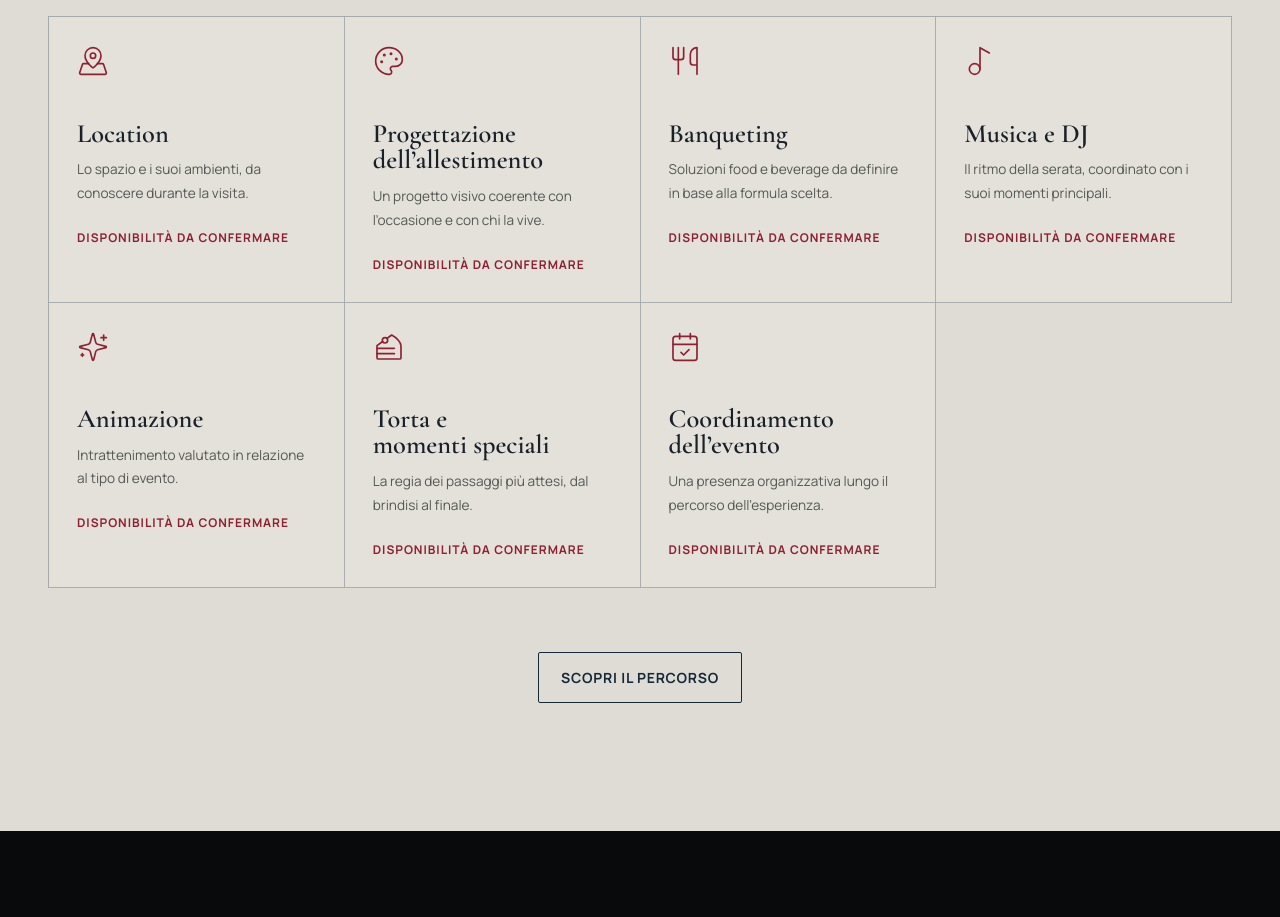
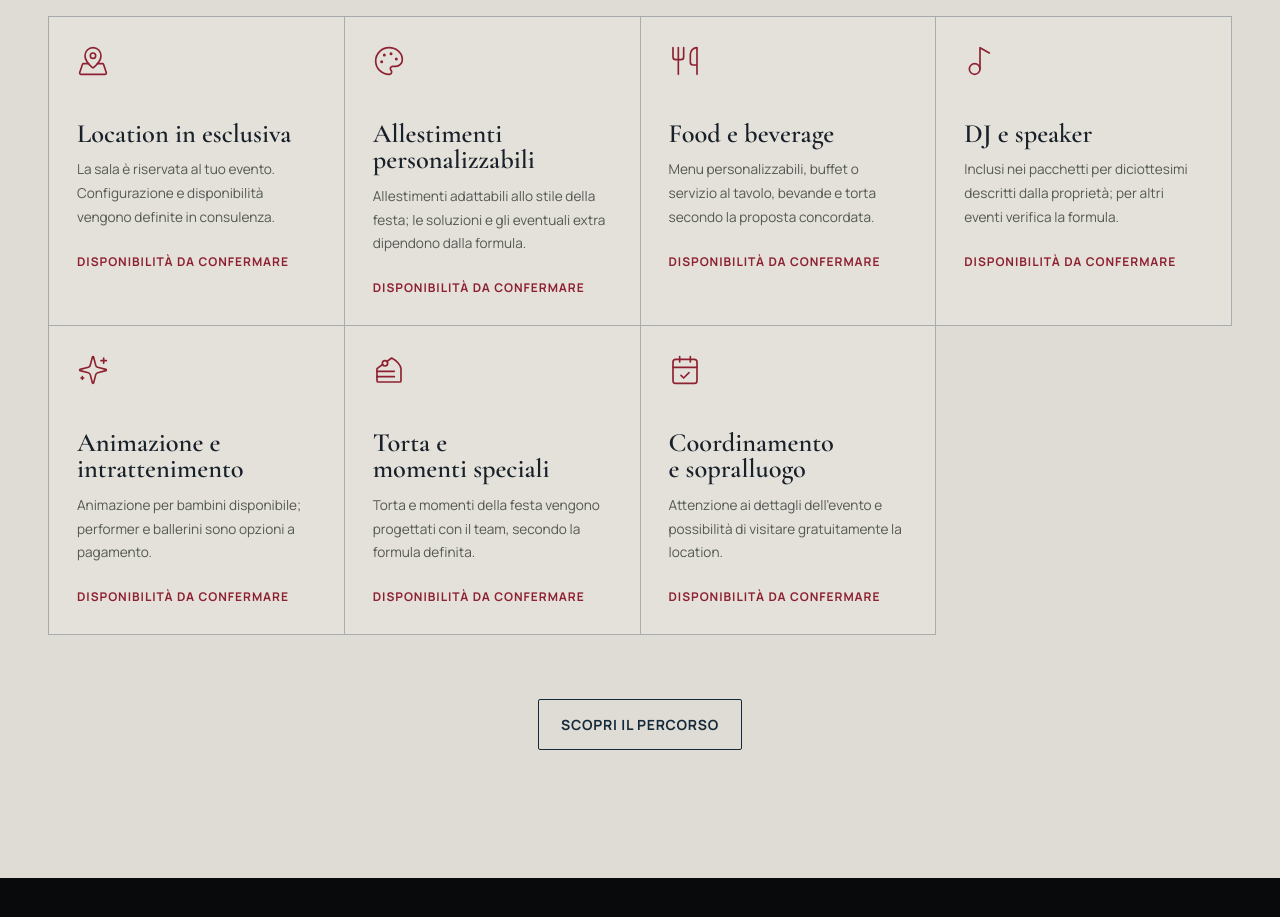
Before and after one commit to antozz996/zak-eventi-vercel, a React (Vite) app: page / in a window 1280 px wide. Shown: the part 5660-6577 px from the top of the page. Built offline with nearby package versions, Linux system fonts and the light colour scheme; no server answers.

Commit message:
content: align venue, services and SEO descriptions with owner questionnaire

```diff
--- a/src/data/siteConfig.ts
+++ b/src/data/siteConfig.ts
@@ -5,9 +5,19 @@ export const siteConfig = {
   shortName: "ZAK",
   payoff: "Il tuo evento entra in scena.",
   description:
-    "ZAK crea, organizza e mette in scena momenti speciali in una location per eventi ad Arzano.",
+    "ZAK Eventi è una location ad Arzano per feste private in esclusiva, con proposte personalizzabili, cucina curata e professionisti dell’intrattenimento.",
   locale: "it_IT",
   siteUrl: "https://www.zakeventi.com",
+  venue: {
+    maximumGuestsDeclared: 150,
+    exclusiveUse: true,
+    spaces: "Sala interna e terrazza esterna",
+    parking: true,
+    airConditioning: true,
+    accessiblePathsDeclared: true,
+    smokingArea: true,
+    audioLighting: true,
+  },
   heroVideo: "",
   heroPoster: "/images/events/ingresso-abito-blu.webp",
   heroPosterMobile: "/images/events/ingresso-abito-blu.webp",
@@ -64,7 +74,7 @@ export const eventTypes: EventType[] = [
     media: "/images/events/xtgb3320.webp",
     mediaAlt: "Festeggiata in abito rosso accanto alla torta con rose",
     title: "Compleanni",
-    description: "Ogni età ha la sua atmosfera. ZAK dà forma a un momento personale e condiviso.",
+    description: "Compleanni per tutte le età, dalla cena al party con cocktail: una sala in esclusiva e una festa costruita insieme.",
     moment: "Abbracci, brindisi e sorprese.",
   },
   {
@@ -126,13 +136,13 @@ export const experienceSteps = [
 ] as const;
 
 export const services: Service[] = [
-  { title: "Location", description: "Lo spazio e i suoi ambienti, da conoscere durante la visita.", icon: "map", status: "to-confirm" },
-  { title: "Progettazione dell’allestimento", description: "Un progetto visivo coerente con l’occasione e con chi la vive.", icon: "palette", status: "to-confirm" },
-  { title: "Banqueting", description: "Soluzioni food e beverage da definire in base alla formula scelta.", icon: "utensils", status: "to-confirm" },
-  { title: "Musica e DJ", description: "Il ritmo della serata, coordinato con i suoi momenti principali.", icon: "music", status: "to-confirm" },
-  { title: "Animazione", description: "Intrattenimento valutato in relazione al tipo di evento.", icon: "sparkles", status: "to-confirm" },
-  { title: "Torta e momenti speciali", description: "La regia dei passaggi più attesi, dal brindisi al finale.", icon: "cake", status: "to-confirm" },
-  { title: "Coordinamento dell’evento", description: "Una presenza organizzativa lungo il percorso dell’esperienza.", icon: "calendar", status: "to-confirm" },
+  { title: "Location in esclusiva", description: "La sala è riservata al tuo evento. Configurazione e disponibilità vengono definite in consulenza.", icon: "map", status: "confirmed" },
+  { title: "Allestimenti personalizzabili", description: "Allestimenti adattabili allo stile della festa; le soluzioni e gli eventuali extra dipendono dalla formula.", icon: "palette", status: "confirmed" },
+  { title: "Food e beverage", description: "Menu personalizzabili, buffet o servizio al tavolo, bevande e torta secondo la proposta concordata.", icon: "utensils", status: "confirmed" },
+  { title: "DJ e speaker", description: "Inclusi nei pacchetti per diciottesimi descritti dalla proprietà; per altri eventi verifica la formula.", icon: "music", status: "confirmed" },
+  { title: "Animazione e intrattenimento", description: "Animazione per bambini disponibile; performer e ballerini sono opzioni a pagamento.", icon: "sparkles", status: "confirmed" },
+  { title: "Torta e momenti speciali", description: "Torta e momenti della festa vengono progettati con il team, secondo la formula definita.", icon: "cake", status: "confirmed" },
+  { title: "Coordinamento e sopralluogo", description: "Attenzione ai dettagli dell’evento e possibilità di visitare gratuitamente la location.", icon: "calendar", status: "confirmed" },
 ];
 
 export const serviceJourney = [
@@ -338,7 +348,7 @@ export const testimonials: Testimonial[] = [
 export const pageMeta = {
   home: {
     title: "ZAK Eventi — Location per eventi ad Arzano",
-    description: "Sala eventi ad Arzano, in Via Napoli 270: diciottesimi, compleanni, comunioni e feste private. Scopri le foto di ZAK e prenota una visita.",
+    description: "ZAK Eventi ad Arzano: sala in esclusiva per compleanni, diciottesimi e cerimonie, cucina curata e feste personalizzate. Prenota un sopralluogo gratuito.",
   },
   location: {
     title: "Location per eventi e feste ad Arzano | ZAK Eventi",
@@ -362,7 +372,7 @@ export const pageMeta = {
   },
   compleanni: {
     title: "Sala per compleanni ad Arzano e Napoli Nord | ZAK Eventi",
-    description: "Cerchi una sala per compleanno ad Arzano o Napoli Nord? Scopri ZAK Eventi, guarda feste reali e chiedi disponibilità per la tua data.",
+    description: "Compleanni 30, 40, 50 anni e oltre ad Arzano: sala in esclusiva, cena o party anche senza menu completo. Scopri ZAK e prenota un sopralluogo gratuito.",
   },
   "feste-private": {
     title: "Location per feste private ad Arzano | ZAK Eventi",
```
